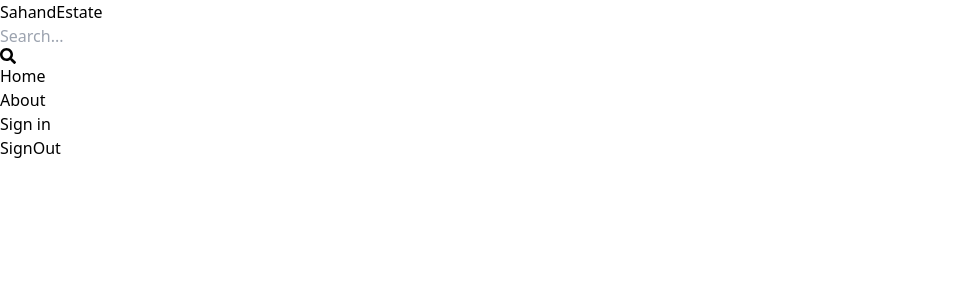
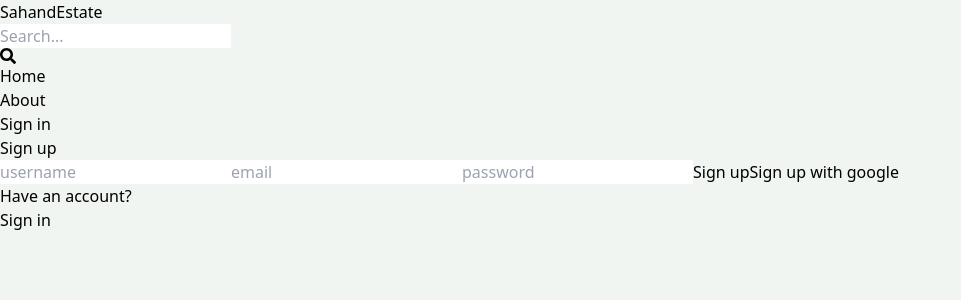
Before and after one commit to yf2405/mern-state, a React (Vite) app in the folder client/: page /sign-up in a window 1280 px wide. Shown: the top 300 px of the page, without its empty margins (0-961 px from the left). Built offline with nearby package versions, Linux system fonts and the light colour scheme.

Commit message:
changes ui signup styles

```diff
--- a/client/src/index.css
+++ b/client/src/index.css
@@ -1,3 +1,7 @@
 @tailwind base;
 @tailwind components;
 @tailwind utilities;
+
+body{
+    background-color: rgb(241, 245, 241);
+}
--- a/client/src/pages/SignUp.jsx
+++ b/client/src/pages/SignUp.jsx
@@ -1,7 +1,27 @@
 import React from 'react'
+import { Link } from 'react-router-dom'
 
 export default function SignUp() {
   return (
-    <div>SignOut</div>
+    <div className='p-3   max-w-lg mx-auto'>
+      <h1 className='text-3xl text-center font-semibold my-7'>
+        Sign up  </h1>
+        <form className='flex flex-col gap-4'>
+          <input type="text" placeholder="username" className='border p-3 rounded-lg' id='username'/>
+          <input type="email" placeholder='email' className='border p-3 rounded-lg' id='email' />
+          <input type="password" placeholder="password" className='border p-3 rounded-lg' id='password'/>
+          <button className='bg-slate-700 text-white p-3 rounded-lg uppercase hover:opacity-95
+          disabled::opacity-80'> Sign up</button>
+           <button className='bg-red-700 text-white p-3 rounded-lg uppercase hover:opacity-95
+          disabled::opacity-80'> Sign up with google</button>
+        </form>
+        <div className='flex gap-2 mt-5'>
+         <p>Have an account?</p>
+         <Link to={"/sign-in"}>
+          <span className='text-blue-700'>Sign in</span>
+         </Link>
+        </div>
+
+    </div>
   )
 }
```
